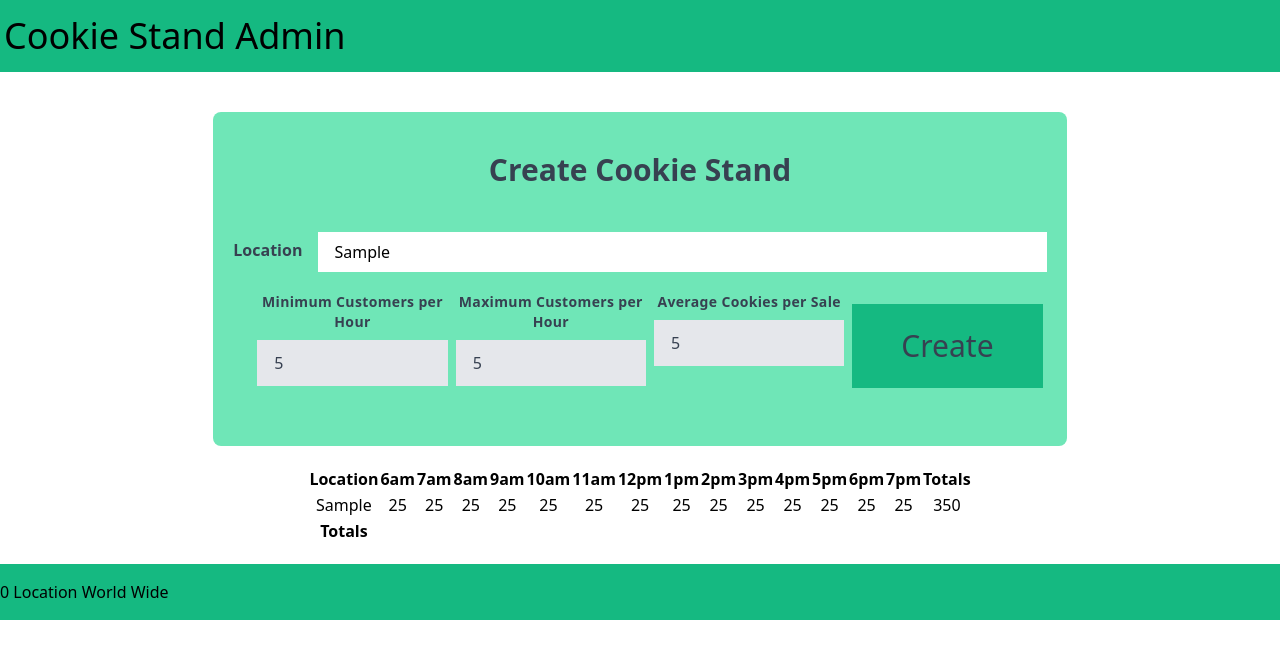
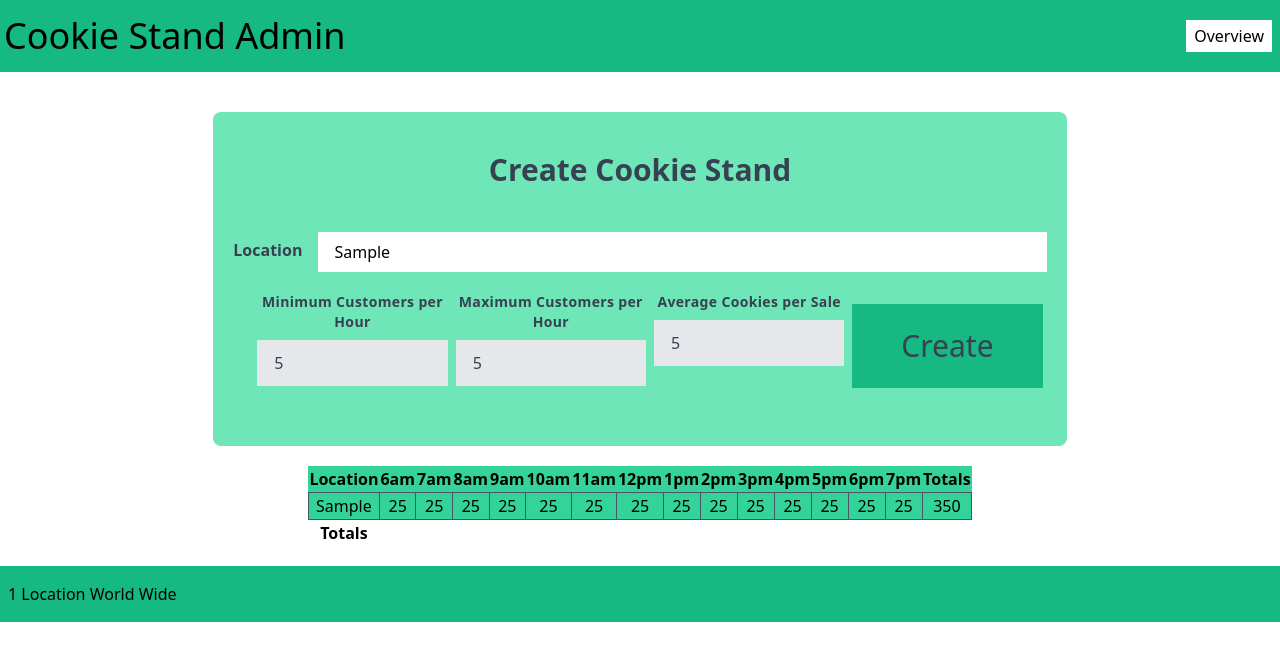
Before and after one commit to tradalhariri/cookie-stand-admin, a Next.js app: page /cookieStandAdmin in a window 1280 px wide. Both pictures are taken after typing "Sample", "5", "5", "5" into the empty fields and a click on the button "Create". Shown: the top 660 px of the page. Built offline with nearby package versions, Linux system fonts and the light colour scheme.

Commit message:
finish reac2 lab

```diff
--- a/pages/cookieStandAdmin.js
+++ b/pages/cookieStandAdmin.js
@@ -31,7 +31,7 @@ const Cookiestandadmin = () => {
         </div>
 
       </main>
-      <Footer/>
+      <Footer locationsNum = {reports.length}/>
     </>
   );
 };
--- a/pages/footer.js
+++ b/pages/footer.js
@@ -1,9 +1,9 @@
 import React from "react";
 
-const Footer = () => {
+const Footer = ({ locationsNum }) => {
   return (
-    <footer className="flex justify-between bg-[#15B981] py-4 items-center">
- <p>0 Location World Wide</p>
+    <footer className="flex justify-between bg-[#15B981] py-4 px-2 items-center">
+      <p>{locationsNum} Location World Wide</p>
     </footer>
   );
 };
--- a/pages/header.js
+++ b/pages/header.js
@@ -5,6 +5,10 @@ const Header = (props) => {
     return (
     <header className="flex justify-between bg-[#15B981] py-4 items-center">
         <h1 className="text-4xl mx-1">{props.title}</h1>
+        <div className="bg-white text-1xl mx-2 py-1 px-2">
+        <h2>Overview</h2>
+
+        </div>
       </header>
     );
 };
--- a/pages/reportTable.js
+++ b/pages/reportTable.js
@@ -2,7 +2,7 @@ import React from "react";
 import { timeSlots } from "../data";
 // import { useState} from 'react'
 
-const ReportTable = ({reports}) => {
+const ReportTable = ({ reports }) => {
   // const  createTableFooter = (reports)=>{
 
   //     for (let h = 1; h < 16 ; h++) {
@@ -21,7 +21,7 @@ const ReportTable = ({reports}) => {
   // console.log(reports);
   return (
     <table>
-      <thead>
+      <thead className="bg-emerald-400">
         <tr>
           <th>Location</th>
           {timeSlots.map((hour, idx) => (
@@ -30,17 +30,21 @@ const ReportTable = ({reports}) => {
           <th>Totals</th>
         </tr>
       </thead>
-      <tbody>
+      <tbody className="text-center">
         {reports.map((avgCookie, idx) => {
 
-          return <tr key={idx}>
+           let color = idx % 2 == 0? "bg-emerald-400": "bg-emerald-300"
+
+          return (
+            <tr key={idx} className={color}>
               {avgCookie.map((cookie, i) => {
-             return <td key={i}>{cookie}</td>
+                return <td key={i}  className="border border-gray-600">{cookie}</td>;
               })}
-
             </tr>
+          );
         })}
       </tbody>
+
       <tfoot>
         <tr>
           <th>Totals</th>
```
Lines whose indentation alone changed are shown as unchanged.
